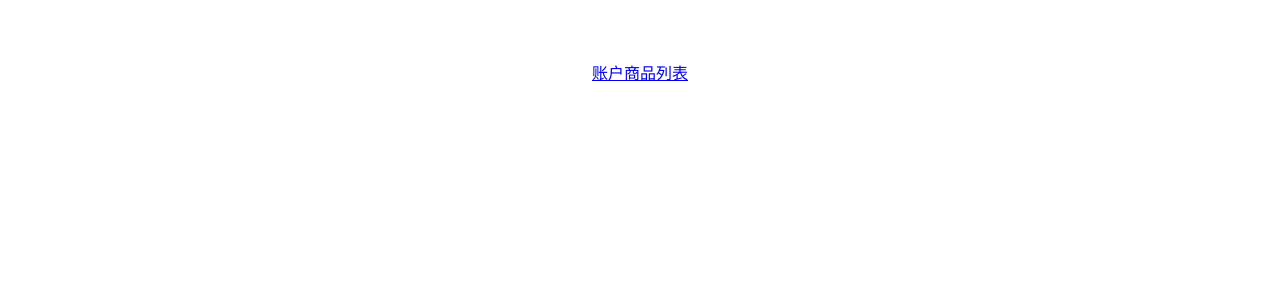
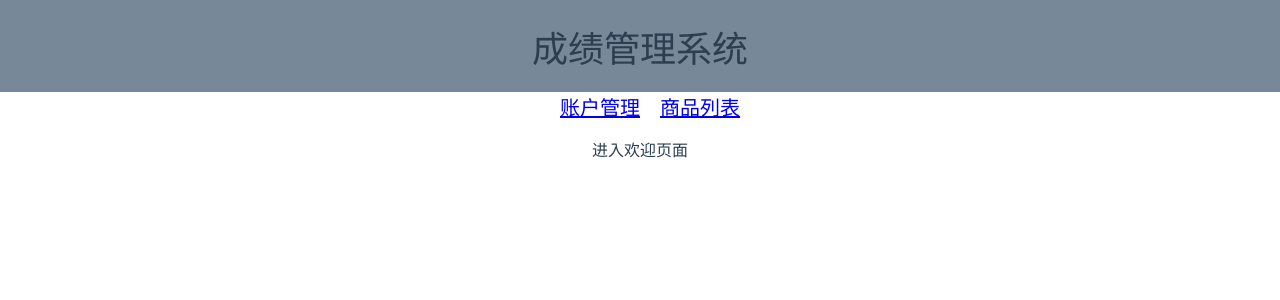
Before and after one commit to xinglefly/vue_study, a Vue app: page /welcome in a window 1280 px wide. Shown: the top 300 px of the page. Built offline with nearby package versions, Linux system fonts and the light colour scheme.

Commit message:
Add vuex module.

```diff
--- a/public/index.html
+++ b/public/index.html
@@ -1,17 +1,19 @@
 <!DOCTYPE html>
 <html lang="en">
+
 <head>
   <meta charset="utf-8">
   <meta http-equiv="X-UA-Compatible" content="IE=edge">
-    <meta name="viewport" content="width=device-width,initial-scale=1.0">
-    <link rel="icon" href="<%= BASE_URL %>favicon.ico">
+  <!-- <meta name="viewport" content="width=device-width,initial-scale=1.0"> -->
   <title>study-vue</title>
 </head>
-  <body>
+
+<body style="margin: 0;padding:0;">
   <noscript>
-      <strong>We're sorry but study-vue doesn't work properly without JavaScript enabled. Please enable it to continue.</strong>
+    <strong>We're sorry but study-vue doesn't work properly without JavaScript enabled. Please enable it to
+      continue.</strong>
   </noscript>
   <div id="app"></div>
-    <!-- built files will be auto injected -->
 </body>
+
 </html>
--- a/src/App.vue
+++ b/src/App.vue
@@ -1,25 +1,50 @@
 <template>
   <div id="app">
-    <router-link to="/account">账户</router-link>
-    <router-link to="/goodlist">商品列表</router-link>
+    <app-header></app-header>
+    <router-link class="link" to="/account">
+      <label v-show="!logined" @click="test">账户管理</label>
+    </router-link>
+    <router-link class="link" to="/goodlist">商品列表</router-link>
     <router-view></router-view>
   </div>
 </template>
 
 <script>
+import header from "./components/Header";
+
 export default {
   name: "app",
-  components: {}
+  data() {
+    return {
+      logined: false
+    };
+  },
+  methods: {
+    test(){
+      console.log("info:"+this.$store.state.info)
+      this.$store.commit('update')
+      this.$store.commit('subTransmit', '123')
+    }
+  },
+  components: {
+    "app-header": header
+  }
 };
 </script>
 
 <style>
 #app {
+  margin: 0;
+  padding: 0;
   font-family: "Avenir", Helvetica, Arial, sans-serif;
   -webkit-font-smoothing: antialiased;
   -moz-osx-font-smoothing: grayscale;
   text-align: center;
   color: #2c3e50;
-  margin-top: 60px;
+}
+.link {
+  padding-top: 10px;
+  margin-left: 20px;
+  font-size: 20px;
 }
 </style>
--- a/src/components/Account.vue
+++ b/src/components/Account.vue
@@ -1,16 +1,30 @@
 <template>
   <div>
-    <p>当前用户</p>
+    <!-- <p>当前用户</p> -->
 
-    <router-link to="/account/login">登录</router-link>
-    <router-link to="/account/register">注册</router-link>
+    <router-link class="link" to="/account/login" @func="transferData">
+      <label >登录</label>
+    </router-link>
+    <router-link class="link" to="/account/register">注册</router-link>
     <router-view></router-view>
   </div>
 </template>
 
 <script>
-export default {};
+export default {
+  methods: {
+    transferData(data) {
+      console.log("data-->" + data);
+      // return (this.logined = data);
+    }
+  }
+};
 </script>
 
+
 <style scoped>
+.link {
+  margin-left: 10px;
+  color: black;
+}
 </style>
--- a/src/components/Goodlist.vue
+++ b/src/components/Goodlist.vue
@@ -1,15 +1,27 @@
 <template>
-    <div>
-        <p>商品列表</p>
-    </div>
+  <div>
+    <el-table border stripe :data="goodlist" style="width:100%">
+      <el-table-column prop="id" label="ID" style="width:180"></el-table-column>
+      <el-table-column prop="type" label="类型" style="width:180"></el-table-column>
+      <el-table-column prop="name" label="名称" style="width:180"></el-table-column>
+    </el-table>
+  </div>
 </template>
 
 <script>
 export default {
-
-}
+  data() {
+    return {
+      goodlist: [
+        { id: 1, type: "手机", name: "Iphone XS" },
+        { id: 2, type: "手机", name: "Iphone 6S" },
+        { id: 3, type: "电脑", name: "Mac air" },
+        { id: 4, type: "电脑", name: "Mac pro" }
+      ]
+    };
+  }
+};
 </script>
 
 <style scoped>
-
 </style>
--- /dev/null
+++ b/src/components/Header.vue
@@ -0,0 +1,22 @@
+<template>
+  <div>
+    <p>成绩管理系统</p>
+  </div>
+</template>
+
+<script>
+export default {};
+</script>
+
+<style scoped>
+div,p {
+  margin: 0;
+  padding: 0;
+}
+p {
+  background-color: lightslategray;
+  padding: 20px;
+  font-size: 36px;
+  text-align: center;
+}
+</style>
--- a/src/components/Login.vue
+++ b/src/components/Login.vue
@@ -1,9 +1,46 @@
 <template>
-  <div>登录功能</div>
+  <div>
+    <el-input v-model="name" size="medium" placeholder="请输入用户名"></el-input>
+    <el-input v-model="password" size="medium" show-password placeholder="请输入密码"></el-input>
+    <el-button type="primary" round @click="login">主要按钮</el-button>
+  </div>
 </template>
+
+
 <script>
-export default {};
+
+
+export default {
+  data() {
+    return {
+      name: "",
+      password: ""
+    };
+  },
+  methods: {
+    login() {
+      if (this.name == "" || this.password == "") {
+        alert("用户名和密码不能为空");
+        return;
+      }
+      if (this.name == "admin" && this.password == "1") {
+        alert("登录成功");
+        this.$emit("func", true);
+        // this.$router.push({ path: "welcome" });
+        return;
+      }
+    }
+  },
+
+};
 </script>
 
 <style scoped>
+div {
+  margin-top: 15px;
+}
+el-input {
+  width: 130px;
+  margin-bottom: 10px;
+}
 </style>
--- /dev/null
+++ b/src/components/Welcome.vue
@@ -0,0 +1,14 @@
+<template>
+    <div>
+        <p>进入欢迎页面</p>
+    </div>
+</template>
+
+<script>
+export default {
+
+}
+</script>
+<style scoped>
+
+</style>
--- /dev/null
+++ b/src/store.js
@@ -0,0 +1,25 @@
+import Vue from 'vue'
+import Vuex from 'vuex'
+
+Vue.use(Vuex)
+
+const store = new Vuex.Store({
+    state: {
+        info: ''
+    },
+    mutations: {
+        update(state) {
+            state.info = '哈哈'
+        },
+        subTransmit(state, obj) {
+            console.log(state + "---" + obj)
+        }
+    },
+    getters: {
+        optInfo: function (state) {
+            return "从getter中获取的" + state.info
+        }
+    }
+})
+
+export default store
```
Also changed, not shown: package.json (+6 -2 lines), src/main.js (+9 -1 lines), src/router.js (+6 -3 lines), 1 other file (tests, documents, lock files or other folders). Lines whose indentation alone changed are shown as unchanged.
